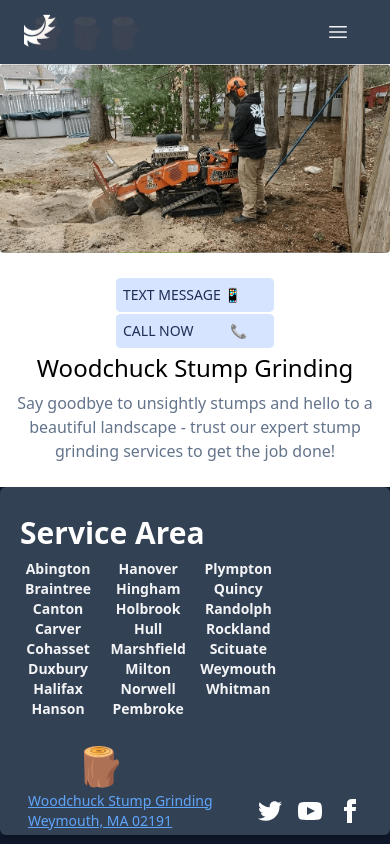
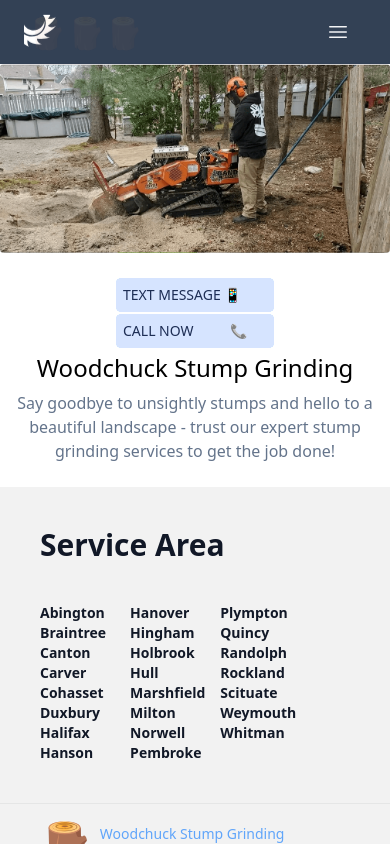
Before and after one commit to stevenrhett/woodchuck-app, a React (Vite) app: page / in a window 390 px wide. Built offline with nearby package versions, Linux system fonts and the light colour scheme.

Commit message:
the opening page is done

```diff
--- a/index.html
+++ b/index.html
@@ -1,5 +1,5 @@
 <!DOCTYPE html>
-<html lang="en" class="h-full overflow-auto bg-slate-900">
+<html lang="en" class="h-full overflow-auto bg-slate-700">
   <head>
     <meta charset="UTF-8" />
     <link rel="icon" type="image/svg+xml" href="/twemoji_letter-w.svg" />
@@ -9,7 +9,7 @@
     Stump grinding south shore ma, Stump Grinding Massachusetts, Woodchuck Stump Grinding">
     <title>Woodchuck Stump Grinding</title>
   </head>
-  <body class="h-full overflow-auto bg-slate-900">
+  <body class="h-full overflow-auto bg-slate-700">
     <div id="root"></div>
     <script type="module" src="/src/index.jsx"></script>
   </body>
--- a/src/Contact.jsx
+++ b/src/Contact.jsx
@@ -3,7 +3,7 @@
 export default function Contact() {
 
     return (<>
-        <div className="max-w-2xl mx-auto rounded-md shadow-md md:max-w-2xl justify-center items-center">
+        <div className="max-w-7xl bg-white mx-auto rounded-md">
 
             <div className="bg-slate-900 text-gray-100">
                 <div className="text-gray-100 px-6 py-10 mx-auto grid lg:py-16">
--- a/src/Footer.jsx
+++ b/src/Footer.jsx
@@ -1,5 +1,6 @@
+import React from 'react';
 import stumps from './assets/noto_wood.svg';
-import React from "react";
+
 
 const towns = [{town: 'Abington', id: 1}, {town: 'Braintree', id: 2}, {town: 'Canton', id: 3}, {
     town: 'Carver', id: 4
@@ -14,76 +15,70 @@
 }, {town: 'Scituate', id: 21}, {town: 'Weymouth', id: 22}, {town: 'Whitman', id: 23},];
 
 
-const Footer = () => {
-    return (<>
-        <div className="footer mx-auto rounded-md shadow-md">
+export default function Footer() {
+    return (
 
-            <footer className="bottom-2 footer bg-slate-700 rounded-md p-1">
-                <div
-                    className="mx-auto flex flex-wrap items-center justify-between footer sm:px-4 lg:px-8">
-                    <div className="lg:mb-0 w-full lg:w-6/12 lg:mb-0">
-
-                        <h1 className="mt-6 text-3xl font-extrabold text-white sm:semibold">
+        <>
+            <footer className="footer p-10 bg-base-200 text-base-content">
+                <div className="flex flex-wrap list-none lg:justify-end justify-start">
+                    <h1 className="font-extrabold text-gray-900 text-3xl lg:text-5xl">
                         Service Area
                     </h1>
                 </div>
-                    <div className="footer lg:w-6/12 lg:text-md">
-                        <div className="sm:mb-4">
-                            <div
-                                className="text-gray-100 font-semibold brightness-100 text-center justify-between columns-3">
+                <div className="lg:w-6/12 lg:text-md">
+                    <div>
+                        <div className="text-gray-900 font-semibold brightness-100 columns-3">
                             {towns.map((town, id) => {
-                                    return (<ul key={id} className="text-gray-100 font-semibold text-center">
-                                        <span className="text-sm">{town.town}</span>
+                                return (<ul key={id}>
+                                    <span className="">{town.town}</span>
                                     <span className="hidden">{town.id}</span>
                                 </ul>)
                             })}
                         </div>
                     </div>
                 </div>
-                    <div className="flex flex-col sm:flex-row lg:justify-between lg:items-center">
-
-                        <div className="justify-self-center flex flex-col gap-0 lg:gap-4">
+            </footer>
+            <footer className="footer px-10 py-4 border-t bg-base-200 text-base-content border-base-300">
+                <div className="items-center grid-flow-col">
                     <img
                         src={stumps}
                         alt="stumps"
-                                className="ml-14 w-12 h-12 rounded-full"
+                        className="h-12 w-auto"
                     />
-                            <a href="mailto:grindingwoodchuck@gmail.com" className="lg:text-lg text-blue-400 underline">
-                                <p className="ml-2 mt-0">Woodchuck Stump Grinding <br/>Weymouth, MA 02191</p></a>
+                    <a href="mailto:grindingwoodchuck@gmail.com"
+                       className=" text-md lg:text-lg text-blue-400">
+                        <p className="">Woodchuck Stump Grinding <br/>Weymouth, MA
+                            02191</p>
+                    </a>
                 </div>
-                    </div>
+                <div className="text-center lg:w-6/12 lg:text-md justify-items-center">
 
-                    <div className="grid-flow-col gap-0 place-self-center justify-self-end text-white">
-                        <div className="sm:flex sm:mt-12 lg:flex-row sm:justify-between sm:items-center">
-                            <a href="https://www.twitter.com">
+                    <div className="grid grid-flow-col gap-4">
+                        <a>
                             <svg xmlns="http://www.w3.org/2000/svg" width="24" height="24" viewBox="0 0 24 24"
-                                     className="sm:m-2 lg:mt-2 fill-current">
+                                 className="fill-current">
                                 <path
                                     d="M24 4.557c-.883.392-1.832.656-2.828.775 1.017-.609 1.798-1.574 2.165-2.724-.951.564-2.005.974-3.127 1.195-.897-.957-2.178-1.555-3.594-1.555-3.179 0-5.515 2.966-4.797 6.045-4.091-.205-7.719-2.165-10.148-5.144-1.29 2.213-.669 5.108 1.523 6.574-.806-.026-1.566-.247-2.229-.616-.054 2.281 1.581 4.415 3.949 4.89-.693.188-1.452.232-2.224.084.626 1.956 2.444 3.379 4.6 3.419-2.07 1.623-4.678 2.348-7.29 2.04 2.179 1.397 4.768 2.212 7.548 2.212 9.142 0 14.307-7.721 13.995-14.646.962-.695 1.797-1.562 2.457-2.549z"></path>
                             </svg>
                         </a>
-                            <a href="https://www.youtube.com">
-
+                        <a>
                             <svg xmlns="http://www.w3.org/2000/svg" width="24" height="24" viewBox="0 0 24 24"
-                                     className="sm:m-2 lg:mt-2 fill-current">
+                                 className="fill-current">
                                 <path
                                     d="M19.615 3.184c-3.604-.246-11.631-.245-15.23 0-3.897.266-4.356 2.62-4.385 8.816.029 6.185.484 8.549 4.385 8.816 3.6.245 11.626.246 15.23 0 3.897-.266 4.356-2.62 4.385-8.816-.029-6.185-.484-8.549-4.385-8.816zm-10.615 12.816v-8l8 3.993-8 4.007z"></path>
                             </svg>
                         </a>
-                            <a href="https://www.facebook.com">
-
+                        <a>
                             <svg xmlns="http://www.w3.org/2000/svg" width="24" height="24" viewBox="0 0 24 24"
-                                     className="sm:m-2 lg:mt-2 fill-current">
+                                 className="fill-current">
                                 <path
                                     d="M9 8h-3v4h3v12h5v-12h3.642l.358-4h-4v-1.667c0-.955.192-1.333 1.115-1.333h2.885v-5h-3.808c-3.596 0-5.192 1.583-5.192 4.615v3.385z"></path>
                             </svg>
                         </a>
                     </div>
                 </div>
-                </div>
             </footer>
-        </div>
-    </>)
+        </>
+    )
+        ;
 };
-
-export default Footer;
--- a/src/Hero.jsx
+++ b/src/Hero.jsx
@@ -6,7 +6,7 @@
 
     return (
         <>
-            <div className="max-w-2xl bg-white mx-auto rounded-md">
+            <div className="max-w-7xl bg-white mx-auto rounded-md">
                 {divVisible && <div>
                     <div className="md:flex bg-base-100">
                         <div className="md:shrink-0">
--- a/src/HeroNavigation.jsx
+++ b/src/HeroNavigation.jsx
@@ -17,9 +17,10 @@
         setIsDivVisible(!isDivVisible);
     }
 
-    return (<Disclosure as="nav" className="mx-auto bg-slate-700">
+
+    return (<Disclosure as="nav" className="bg-slate-700 w-full mx-auto">
         {({open}) => (<>
-            <div className="mx-auto px-4 sm:px-6 lg:px-8">
+            <div className="bg-slate-700 mx-auto max-w-7x px-4 sm:px-6 lg:px-8">
                 <div className="flex h-16 justify-between">
                     <div className="flex">
                         <div className="flex flex-shrink-0 items-center">
--- a/src/Root.jsx
+++ b/src/Root.jsx
@@ -1,6 +1,6 @@
 import {Outlet} from "react-router-dom"
+import HeroNavigation from "./HeroNavigation.jsx";
 import Footer from "./Footer.jsx";
-import HeroNavigation from "./HeroNavigation.jsx";
 
 
 function RootLayout() {
@@ -10,6 +10,7 @@
             <HeroNavigation/>
             <Outlet/>
             <Footer/>
+
         </>
     )
 }
```
Lines whose indentation alone changed are shown as unchanged.
